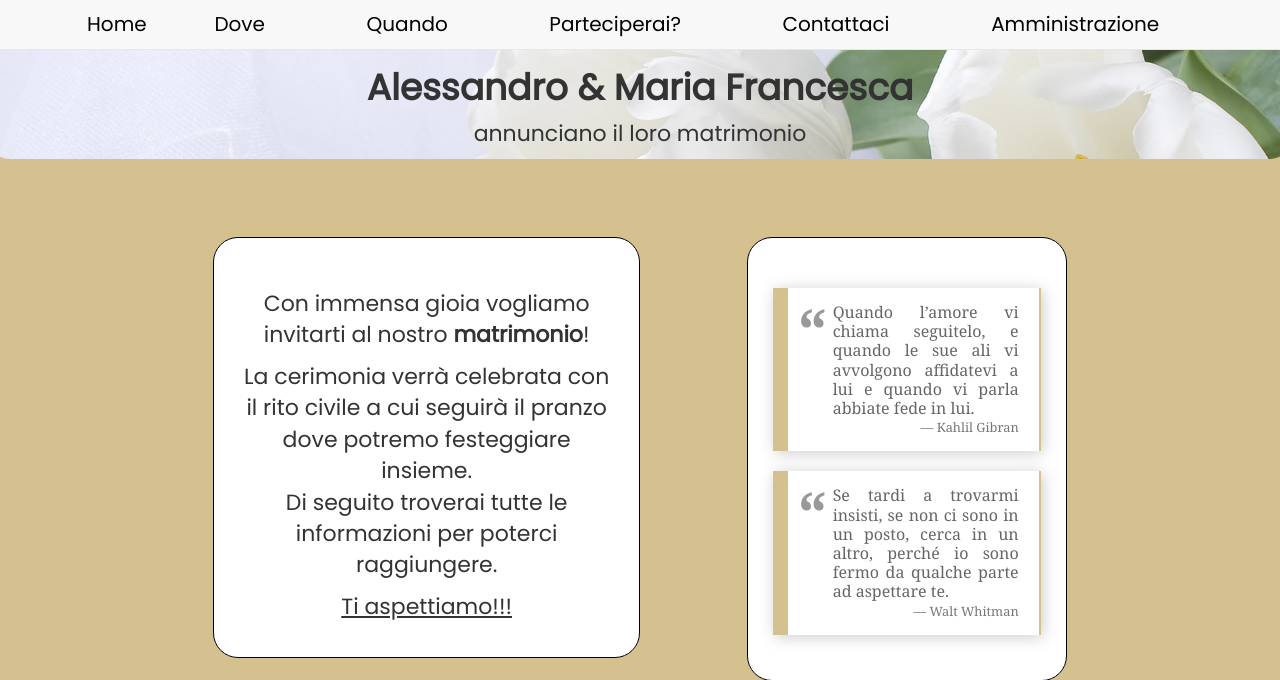
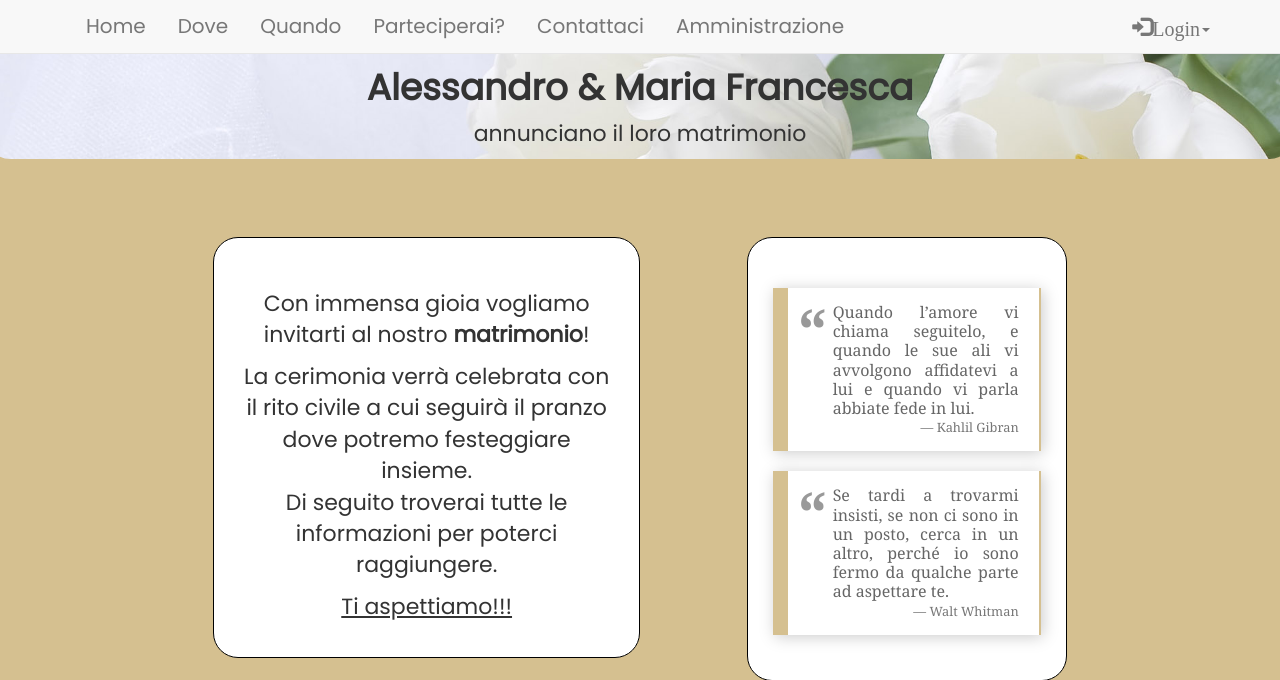
Before and after one commit to ivozzo/wedding-site, a Node server app: page /index in a window 1280 px wide. Shown: the top 680 px of the page. Run offline with Node 20, Linux system fonts and the light colour scheme; some libraries are stand-ins or nearby versions.

Commit message:
WIP: login logout dropdown menu

```diff
--- a/App/public/views/includes/menu.pug
+++ b/App/public/views/includes/menu.pug
@@ -13,11 +13,11 @@ nav(class="navbar navbar-default navbar-fixed-top")
         span(class="icon-bar")
         span(class="icon-bar")
         span(class="icon-bar")
-      a(class="btn menu-font menu-font-hover btn-lg" href="/index#home") Home
 
     div(class="collapse navbar-collapse" id="navbar-collapse")
-      ul(class="nav nav-justified")
-        li: a(class="btn menu-font menu-font-hover btn-lg" href="/index#where" ) Dove
+      ul(class="nav navbar-nav")
+        li: a(class="btn menu-font menu-font-hover btn-lg" href="/index#home") Home
+        li: a(class="btn menu-font menu-font-hover btn-lg" href="/index#where") Dove
         li: a(class="btn menu-font menu-font-hover btn-lg" href="/index#when") Quando
         li: a(class="btn menu-font menu-font-hover btn-lg" href="/guest/rsvp") Parteciperai?
         li: a(class="btn menu-font menu-font-hover btn-lg" href="mailto:" + site.contact + "?subject=Richiesta%20informazioni") Contattaci
@@ -34,3 +34,36 @@ nav(class="navbar navbar-default navbar-fixed-top")
               li: a(href="/guest/list") Lista invitati
         else
           li: a(class="btn menu-font menu-font-hover btn-lg" href="/console") Amministrazione
+      ul(class="nav navbar-nav navbar-right")
+        if session.logged === true
+          li(class="drodpown")
+            a(class="dropdown-toggle menu-font menu-font-hover" data-toggle="dropdown" role="button" aria-haspopup="true" aria-expanded="false")
+              span(class="glyphicon glyphicon-user") Sei loggato come #{session.username}
+              span(class="caret")
+            ul(class="dropdown-menu")
+              li
+                div(class="row")
+                  div(class="col-lg-12")
+                    form(class="form" role="form" method="post" action="logout" id="logout")
+                      div(class="form-group")
+                        button(type="submit" class="btn btn-primary btn-block") Logout
+        else
+          li(class="dropdown")
+            a(class="dropdown-toggle menu-font menu-font-hover" data-toggle="dropdown" role="button" aria-haspopup="true" aria-expanded="false")
+              span(class="glyphicon glyphicon-log-in") Login
+              span(class="caret")
+            ul(class="dropdown-menu" style="padding:5px;")
+              li
+                div(class="row")
+                  div(class="col-md-12 col-lg-12")
+                    form(class="form" role="form" method="post" action="/login" id="login")
+                      div(class="form-group")
+                        label(for="username") Username:
+                        input(type="text" class="form-control" id="username" name="Username" required)
+                      div(class="form-group")
+                        label(for="password") Password:
+                        input(type="password" class="form-control" id="password" name="Password" required)
+                      div(class="form-group")
+                        button(type="submit" class="btn btn-primary btn-block") Login
+                      div(class="btn-group btn-group-lg" role="group")
+                        button(type="submit" value="Invia" class="btn btn-default") Login
```
